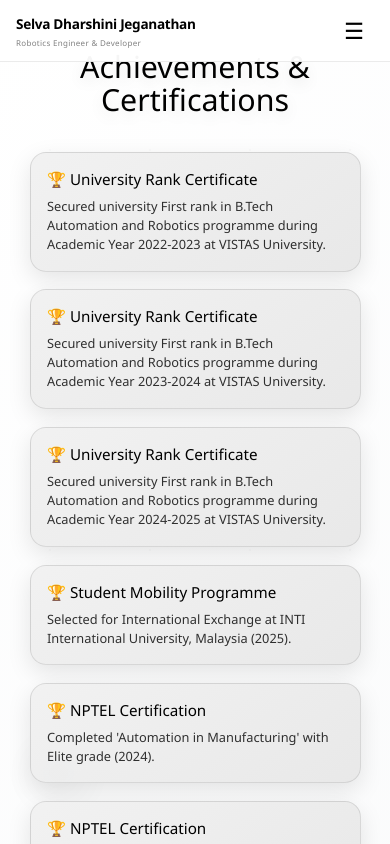
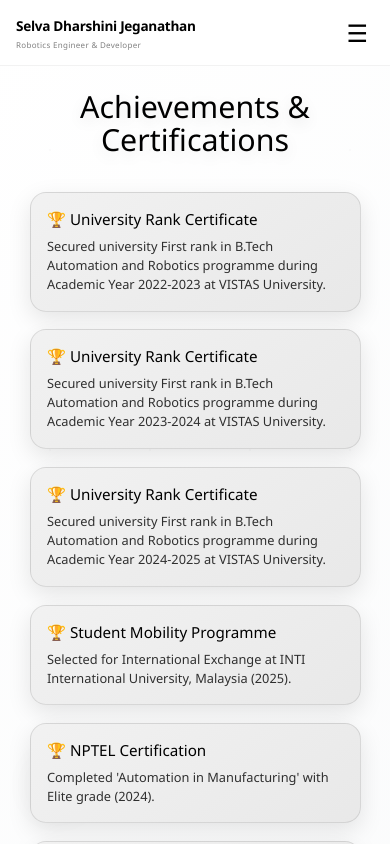
Before and after one commit to Dharshinijegan04/Portfolio, a React (Create React App) app in the folder my-portfolio/: page /Achievements in a window 390 px wide. Shown: the top 844 px of the page. Built offline with nearby package versions, Linux system fonts and the light colour scheme.

Commit message:
Updated portfolio

```diff
--- a/my-portfolio/src/components/Achievements.css
+++ b/my-portfolio/src/components/Achievements.css
@@ -10,7 +10,7 @@
   position: relative;
   overflow: hidden;
   font-family: 'Poppins', 'Segoe UI', sans-serif;
-  padding: 0;
+  padding: 80px 0 60px;
   margin: 0;
 }
 
@@ -62,6 +62,7 @@
   font-size: 3rem;
   font-weight: 400;
   margin-bottom: 50px;
+  margin-top: 20px;
   color: #000000;
   text-shadow: 0 5px 15px rgba(0, 0, 0, 0.1);
   animation: slideDown 1s ease 0.3s forwards;
@@ -220,6 +221,7 @@
 @media (max-width: 1200px) {
   .achievements-container h2 {
     font-size: 2.7rem;
+    margin-top: 15px;
   }
 
   .achievements-container {
@@ -233,8 +235,13 @@
 }
 
 @media (max-width: 992px) {
+  .achievements {
+    padding: 70px 0 50px;
+  }
+
   .achievements-container h2 {
     font-size: 2.4rem;
+    margin-top: 10px;
   }
 
   .achievements-container {
@@ -258,16 +265,17 @@
 
 @media (max-width: 768px) {
   .achievements {
-    padding: 0;
+    padding: 60px 0 40px;
   }
 
   .achievements-container {
-    padding: 60px 25px;
+    padding: 50px 25px;
   }
 
   .achievements-container h2 {
     font-size: 2.2rem;
     margin-bottom: 40px;
+    margin-top: 5px;
   }
 
   .achievement-list {
@@ -294,16 +302,17 @@
 
 @media (max-width: 480px) {
   .achievements {
-    padding: 0;
+    padding: 50px 0 30px;
   }
 
   .achievements-container {
-    padding: 50px 20px;
+    padding: 40px 20px;
   }
 
   .achievements-container h2 {
     font-size: 1.9rem;
     margin-bottom: 35px;
+    margin-top: 0;
   }
 
   .achievement-item {
--- a/my-portfolio/src/components/Home.css
+++ b/my-portfolio/src/components/Home.css
@@ -65,9 +65,10 @@
 /* HEADING - SMALLER SIZE */
 /* FIXED: Name will never hide on any screen */
 .hero h1 {
-  font-size: 4rem;
+  font-size: 3rem;
   font-weight: 400;
   margin-bottom: 15px;
+  margin-top: 60px;
   color: #000000;
   text-shadow: 0 5px 15px rgba(0, 0, 0, 0.1);
   animation: slideDown 1s ease 0.3s forwards;
@@ -338,6 +339,7 @@
 @media (max-width: 1200px) {
   .hero h1 {
     font-size: 2.7rem;
+    margin-top: 50px;
   }
 
   .hero h3 {
@@ -357,6 +359,7 @@
 @media (max-width: 992px) {
   .hero h1 {
     font-size: 2.4rem;
+    margin-top: 40px;
   }
 
   .hero h3 {
@@ -390,6 +393,7 @@
 
   .hero h1 {
     font-size: 2.2rem;
+    margin-top: 30px;
   }
 
   .hero h3 {
@@ -448,6 +452,7 @@
 
   .hero h1 {
     font-size: 1.9rem;
+    margin-top: 20px;
   }
 
   .hero h3 {
--- a/my-portfolio/src/components/Navbar.css
+++ b/my-portfolio/src/components/Navbar.css
@@ -13,9 +13,9 @@
   top: 0;
   left: 0;
   right: 0;
-  background: rgba(255, 255, 255, 0.96);
-  backdrop-filter: blur(0px);
-  border-bottom: 1px solid rgba(0, 0, 0, 0.08);
+  background: rgba(255, 255, 255, 0.98);
+  backdrop-filter: blur(10px);
+  border-bottom: 1px solid rgba(0, 0, 0, 0.05);
   padding: 16px 50px;
   display: flex;
   justify-content: space-between;
@@ -28,9 +28,9 @@
 /* Navbar Scroll Effect */
 .navbar.scrolled {
   background: rgba(255, 255, 255, 0.98);
-  backdrop-filter: blur(0px);
+  backdrop-filter: blur(10px);
   padding: 12px 50px;
-  box-shadow: 0 2px 15px rgba(0, 0, 0, 0.05);
+  box-shadow: 0 2px 20px rgba(0, 0, 0, 0.05);
 }
 
 /* ===== LEFT SECTION - LOGO ===== */
@@ -48,7 +48,6 @@
   color: #000000;
   text-decoration: none;
   letter-spacing: -0.3px;
-  transition: opacity 0.3s ease;
   white-space: nowrap;
 }
 
@@ -67,18 +66,25 @@
 /* ===== HAMBURGER BUTTON (Mobile Only) ===== */
 .hamburger {
   display: none;
-  font-size: 1.6rem;
+  font-size: 1.8rem;
   cursor: pointer;
   background: none;
   border: none;
   color: #000000;
-  padding: 5px 10px;
+  padding: 10px;
   transition: all 0.3s ease;
   z-index: 1002;
+  position: relative;
+  border-radius: 8px;
+  -webkit-tap-highlight-color: transparent;
 }
 
 .hamburger:hover {
   opacity: 0.7;
+}
+
+.hamburger:active {
+  transform: scale(0.95);
 }
 
 /* ===== MOBILE OVERLAY & MENU ===== */
@@ -88,8 +94,8 @@
   right: -100%;
   width: 100%;
   height: 100vh;
-  background: rgba(0, 0, 0, 0.3);
-  backdrop-filter: blur(0px);
+  background: rgba(0, 0, 0, 0.4);
+  backdrop-filter: blur(5px);
   z-index: 1001;
   transition: right 0.4s cubic-bezier(0.68, -0.55, 0.265, 1.55);
 }
@@ -105,8 +111,9 @@
   width: 85%;
   max-width: 350px;
   height: 100vh;
-  background: #ffffff;
-  box-shadow: -5px 0 25px rgba(0, 0, 0, 0.1);
+  background: rgba(255, 255, 255, 0.95);
+  backdrop-filter: blur(10px);
+  box-shadow: -5px 0 30px rgba(0, 0, 0, 0.15);
   transition: right 0.4s cubic-bezier(0.68, -0.55, 0.265, 1.55);
   z-index: 1002;
   display: flex;
@@ -130,7 +137,7 @@
 }
 
 .mobile-logo {
-  font-size: 1.2rem;
+  font-size: 1.1rem;
   font-weight: 600;
   color: #000000;
   letter-spacing: -0.3px;
@@ -150,11 +157,15 @@
   display: flex;
   align-items: center;
   justify-content: center;
+  -webkit-tap-highlight-color: transparent;
 }
 
 .close-btn:hover {
   background: rgba(0, 0, 0, 0.1);
-  transform: rotate(90deg);
+}
+
+.close-btn:active {
+  transform: scale(0.95);
 }
 
 /* Mobile Menu Links */
@@ -168,12 +179,17 @@
   transition: all 0.3s ease;
   margin: 0 12px;
   border-radius: 12px;
+  -webkit-tap-highlight-color: transparent;
 }
 
 .mobile-menu a:hover {
   background: rgba(0, 0, 0, 0.05);
-  color: #000000;
   padding-left: 28px;
+}
+
+.mobile-menu a:active {
+  background: rgba(0, 0, 0, 0.08);
+  transform: scale(0.98);
 }
 
 /* Resume Button in Mobile Menu */
@@ -189,12 +205,17 @@
   cursor: pointer;
   transition: all 0.3s ease;
   font-family: 'Poppins', sans-serif;
+  -webkit-tap-highlight-color: transparent;
 }
 
 .resume-btn:hover {
   background: #333333;
   transform: translateY(-2px);
   box-shadow: 0 5px 15px rgba(0, 0, 0, 0.1);
+}
+
+.resume-btn:active {
+  transform: scale(0.98);
 }
 
 /* ===== DESKTOP NAVIGATION ===== */
@@ -302,12 +323,13 @@
   top: 100%;
   left: 50%;
   transform: translateX(-50%) translateY(10px);
-  background: #ffffff;
+  background: rgba(255, 255, 255, 0.98);
+  backdrop-filter: blur(10px);
   border: 1px solid rgba(0, 0, 0, 0.08);
   border-radius: 12px;
   padding: 8px 0;
   min-width: 160px;
-  box-shadow: 0 10px 25px rgba(0, 0, 0, 0.08);
+  box-shadow: 0 10px 30px rgba(0, 0, 0, 0.1);
   opacity: 0;
   visibility: hidden;
   transition: all 0.3s ease;
@@ -362,6 +384,7 @@
 
 /* ===== RESPONSIVE DESIGN - MOBILE ===== */
 @media (max-width: 768px) {
+  /* Navbar */
   .navbar {
     padding: 12px 20px;
   }
@@ -377,7 +400,8 @@
   /* Show Hamburger Button */
   .hamburger {
     display: block;
-    font-size: 1.5rem;
+    font-size: 1.6rem;
+    padding: 8px;
   }
 
   /* Hide Desktop Navigation */
@@ -385,11 +409,17 @@
     display: none;
   }
 
-  /* Mobile Menu - Plain White */
+  /* Mobile Menu - Transparent Background */
   .mobile-menu {
-    background: #ffffff;
+    background: rgba(255, 255, 255, 0.95);
+    backdrop-filter: blur(10px);
     width: 85%;
     max-width: 350px;
+  }
+
+  .mobile-overlay {
+    background: rgba(0, 0, 0, 0.4);
+    backdrop-filter: blur(5px);
   }
 
   .mobile-menu a {
@@ -418,11 +448,6 @@
     background: #000000;
     color: #ffffff;
   }
-
-  .mobile-overlay {
-    background: rgba(0, 0, 0, 0.3);
-    backdrop-filter: blur(0px);
-  }
 }
 
 /* ===== SMALL MOBILE DEVICES ===== */
@@ -440,7 +465,8 @@
   }
 
   .hamburger {
-    font-size: 1.4rem;
+    font-size: 1.5rem;
+    padding: 6px;
   }
 
   .mobile-menu {
@@ -449,13 +475,13 @@
   }
 
   .mobile-menu a {
-    padding: 11px 20px;
+    padding: 12px 20px;
     font-size: 0.9rem;
     margin: 0 10px;
   }
 
   .mobile-logo {
-    font-size: 0.95rem;
+    font-size: 0.9rem;
   }
 
   .close-btn {
@@ -510,3 +536,19 @@
   background: rgba(0, 0, 0, 0.1);
   color: #000000;
 }
+
+/* ===== TOUCH-FRIENDLY IMPROVEMENTS ===== */
+@media (max-width: 768px) {
+  .hamburger,
+  .close-btn,
+  .resume-btn,
+  .mobile-menu a {
+    touch-action: manipulation;
+  }
+
+  .hamburger:focus,
+  .close-btn:focus,
+  .mobile-menu a:focus {
+    outline: none;
+  }
+}
```
